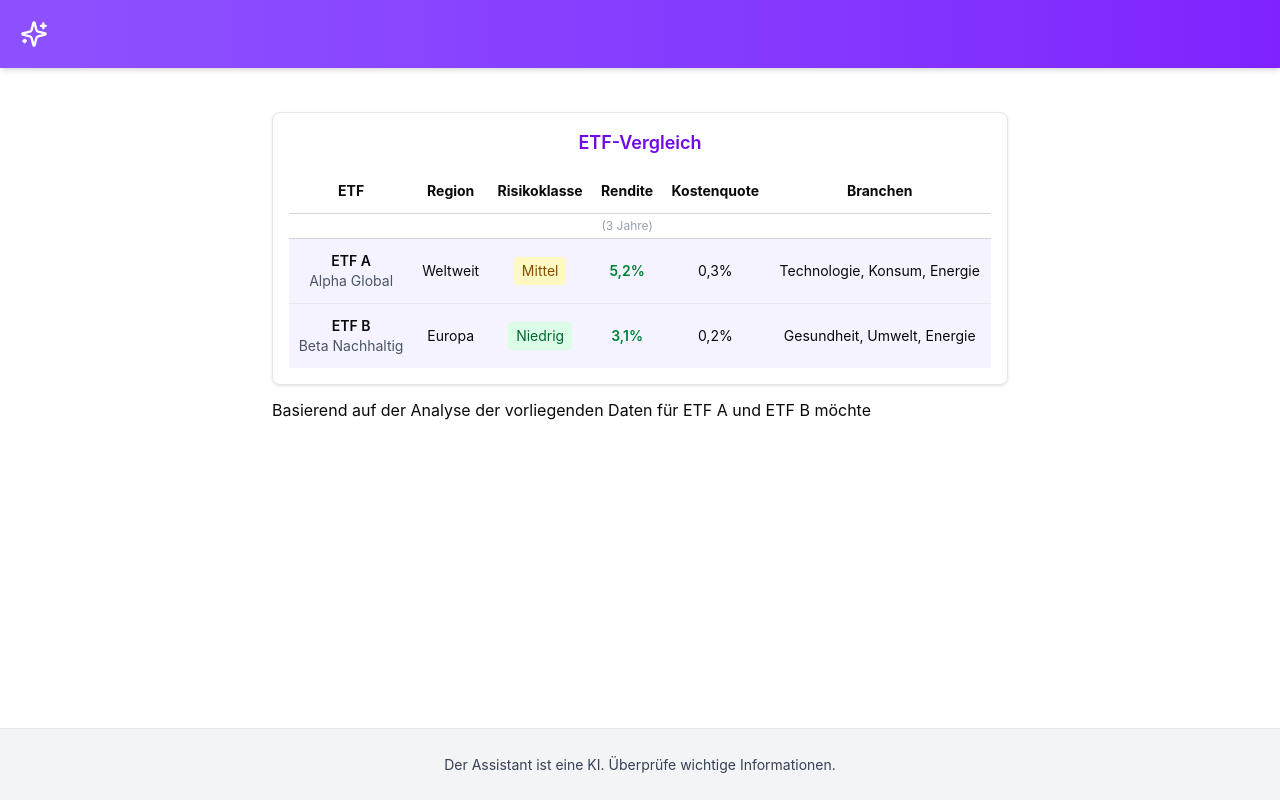
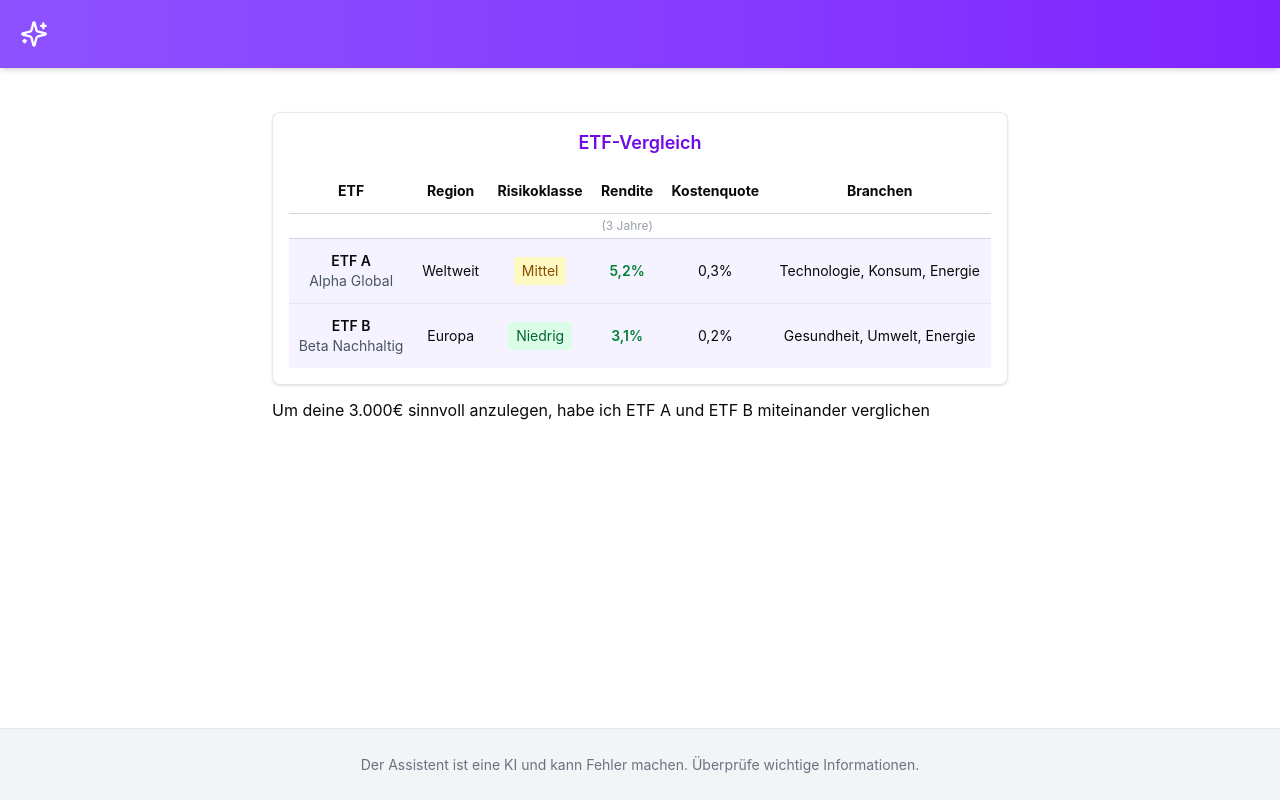
Before and after one commit to KatjanNA/Chatbot_MA, a React (Vite) app: page / in a window 1280 px wide. Built offline with nearby package versions, Linux system fonts and the light colour scheme.

Commit message:
changed content and text color (footnote disclaimer)

```diff
--- a/src/app/App.tsx
+++ b/src/app/App.tsx
@@ -171,10 +171,10 @@ export default function App() {
         </div>
 
           {/*text für standard disclaimer*/}
-        <div className="bg-gray-100 border-t border-gray-200 p-5 text-sm text-gray-700 h-[72px] flex items-center justify-center">
+        <div className="bg-gray-100 border-t border-gray-200 p-5 text-sm text-gray-500 h-[72px] flex items-center justify-center">
           <p className="m-0 text-center">
             {showFooterText
-              ? "Der Assistant ist eine KI. Überprüfe wichtige Informationen."
+              ? "Der Assistent ist eine KI und kann Fehler machen. Überprüfe wichtige Informationen."
               : ""}
           </p>
         </div>
--- a/src/app/components/StreamingResponse.tsx
+++ b/src/app/components/StreamingResponse.tsx
@@ -1,5 +1,5 @@
 import { useState, useEffect } from "react";
-import iconSvg from "../../imports/ICON03.svg";
+import iconSvg from "../../imports/ICONCircle01.svg";
 import { ETFComparison } from "./ETFComparison";
 
 interface StreamingResponseProps {
@@ -9,19 +9,18 @@ interface StreamingResponseProps {
 
 const fullText = {
   intro:
-    " Basierend auf der Analyse der vorliegenden Daten für ETF A und ETF B möchte ich Ihnen eine Einschätzung zur Anlage Ihres Kapitals von 3.000€ geben. Hierfür stelle ich Ihnen eine strukturierte und ausgewogene Vorgehensweise vor.",
-  etfA: " ETF A (Alpha Global): ETF A bietet Ihnen gute Chancen auf überdurchschnittliche Erträge im globalen Kontext durch die attraktive Rendite von 5,2%. Durch die Einstufung in die mittlere Risikoklasse müssen Sie jedoch mit Schwankungen rechnen.",
-  etfB: " ETF B (Beta Nachhaltig): ETF B dient für Sie als stabilisierende Komponente durch die niedrige Risikoklasse sowie der geringen Kostenquote von 0,2%. Die Rendite von 3,1% hingegen fällt moderater aus, und kann Ihnen bei der Risikoreduzierung behilflich sein.",
+    " Um deine 3.000€ sinnvoll anzulegen, habe ich ETF A und ETF B miteinander verglichen und eine passende Strategie entwickelt, die auf Wachstum und Sicherheit aufbaut.",
+  etfA: " unterstützt dich weltweit in wachstumsstarke Bereiche zu investieren. Mit einer Rendite von 5,2% bietet er dir gute Ertragschancen, ist aber mit mittlerem Risiko verbunden, womit du stärkere Schwankungen unterliegen kannst.",
+  etfB: " fokussiert sich auf nachhaltige und europäische Unternehmen. Die Rendite ist mit 3,1% niedriger, dafür ist das Risiko geringer und die Kosten sind günstiger. So sorgt der Fonds für Stabilität und Sicherheit in deinem Portfolio.",
   recommendation:
-    " Ich empfehle Ihnen für Ihre Anlage von 3000€ eine gezielte Aufteilung im Verhältnis von 70% zu 30%. Für Ihr Portfolio bedeutet dies konkret, dass Sie 2100€ in den ETF A und 900€ in den ETF B investieren sollten.",
+    " Ich würde dir raten dein Geld aufzuteilen mit 70% in ETF A und 30% in ETF B. Das entspricht 2.100 € und 900 €, womit du Wachstumspotenzial nutzt, ohne hohes Risiko einzugehen.",
   conclusion:
-    " Diese Gewichtung ermöglicht Ihnen ein ausgewogenes Verhältnis zwischen Renditechancen und Risikomanagement. Sie nutzen das Renditepotenzial des globalen Marktes, während gleichzeitig durch den defensiveren Anteil von ETF B Risiken reduziert werden. Insgesamt nutzen Sie eine ausgewogene Kombination aus Wachstum und Stabilität bei gleichzeitig moderaten Kosten.",
-
+    " Mit dem Anteil im ETF A setzt du auf weltweites Wachstum und nutzt die höheren Renditechancen. ETF B nutzt du, um dein Gesamtrisiko zu senken. So erreichst du eine gute Streuung für dein Geld. Du profitierst durch diese Mischung von einer soliden Wertentwicklung und hältst gleichzeitig deine laufenden Kosten niedrig.",
   end:
-    " Abschlusszeile.",
+    " Damit bist du solide aufgestellt!",
 
   disclaimer:
-    " Diese Inhalte wurden von einer Künstlichen Intelligenz erstellt. Sie dienen zu Informationszwecken, können Fehler enthalten und ersetzen keine professionelle Beratung. Bitte prüfen Sie wichtige Angaben eigenständig, bevor Sie auf deren Basis handeln.",
+    " . Diese Nachricht ist KI-generiert und wurde anhand von statistischen Wahrscheinlichkeiten erstellt. Sie dient zu Informationszwecken, kann Fehler enthalten und ersetzt keine professionelle Beratung. Bei der Nutzung der Informationen sollten wichtige Angaben eigenständig geprüft werden.",
 };
 
 export function StreamingResponse({
@@ -166,7 +165,7 @@ export function StreamingResponse({
                             const streamDisclaimer = () => {
                               if (
                                 disclaimerIndex <
-                                disclaimerWords.length -1
+                                disclaimerWords.length
                               ) {
                                 setDisplayedDisclaimer((prev) =>
                                   prev
```
